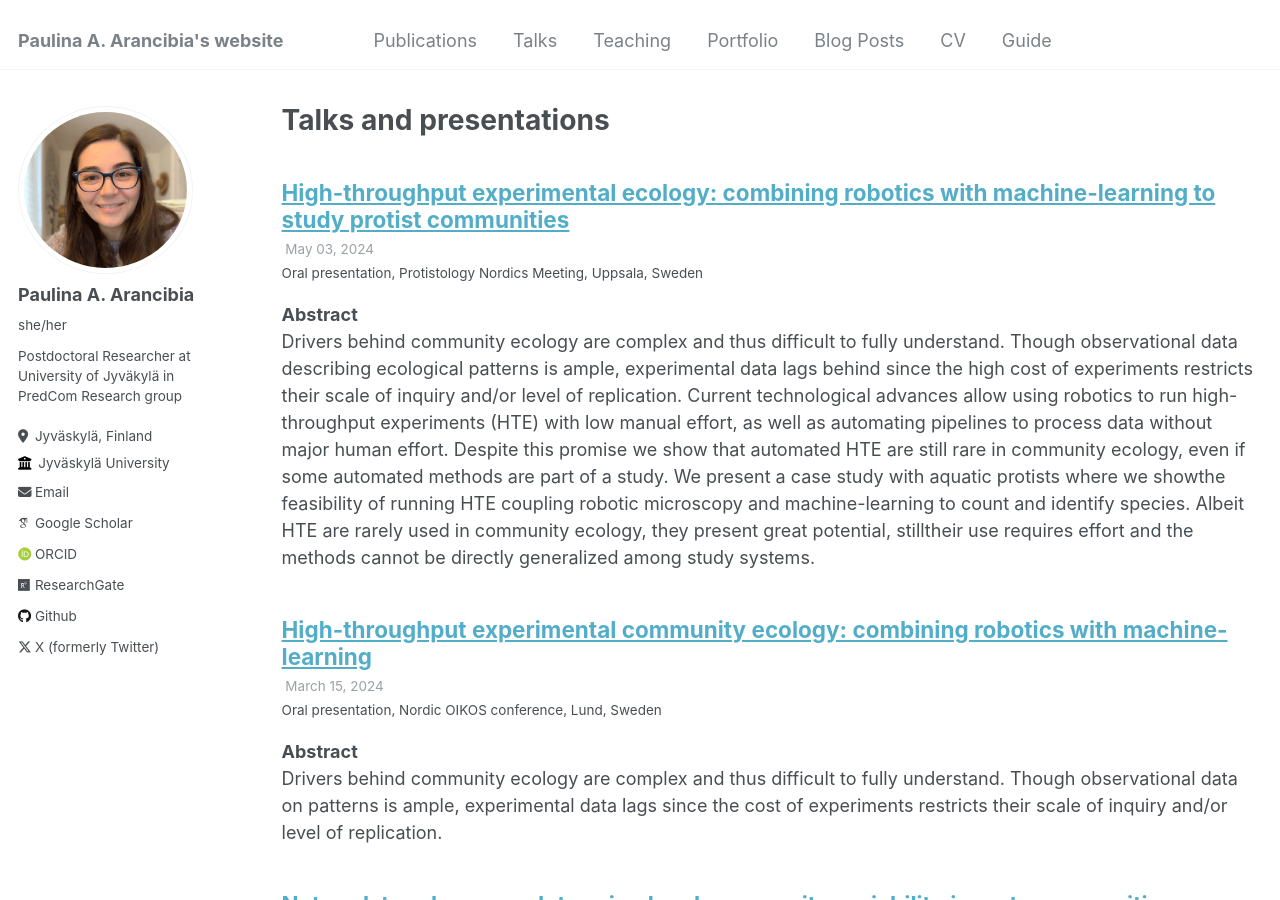
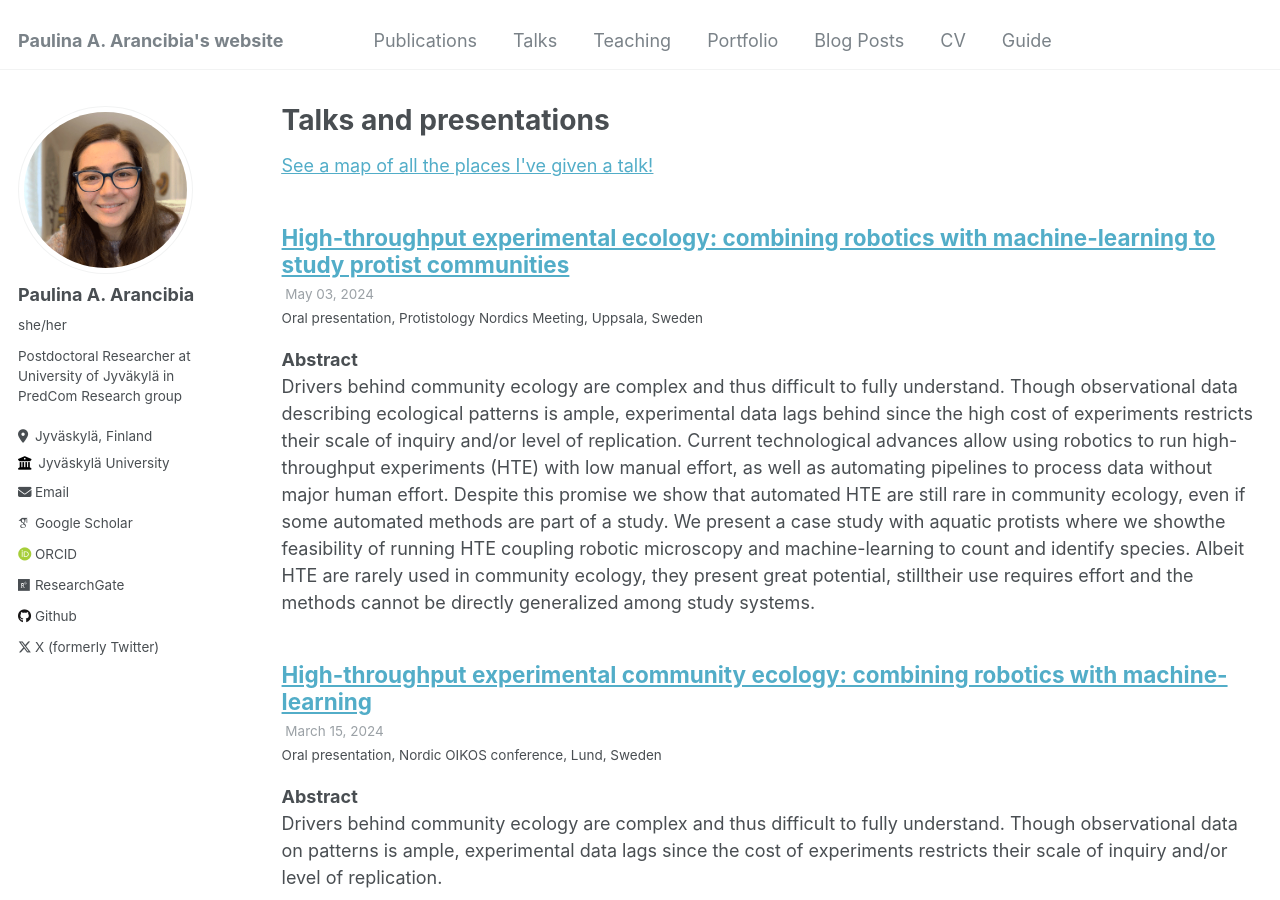
Before and after one commit to parancibia/parancibia.github.io, a Jekyll site: the page built from _pages/talks.html, in a window 1280 px wide and 900 px high. Built offline with Jekyll 4.4.1, drawn with Linux system fonts in a browser that asks for light colours; some web fonts are replaced; some of the changed lines change nothing that is shown.

Commit message:
try for map 1

```diff
--- a/_config.yml
+++ b/_config.yml
@@ -79,7 +79,7 @@ breadcrumbs              : false # true, false (default)
 words_per_minute         : 160
 future                   : true
 read_more                : "disabled" # if enabled, adds "Read more" links to excerpts
-talkmap_link             : false #change to true to add link to talkmap on talks page
+talkmap_link             : true #change to true to add link to talkmap on talks page
 comments:
   provider               : # false (default), "disqus", "discourse", "facebook", "google-plus", "staticman", "custom"
   disqus:
```
